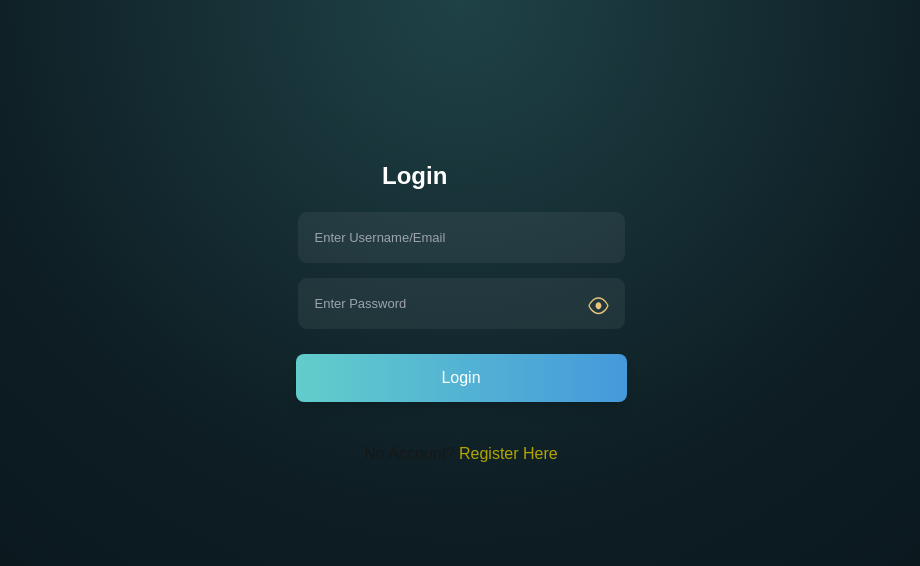
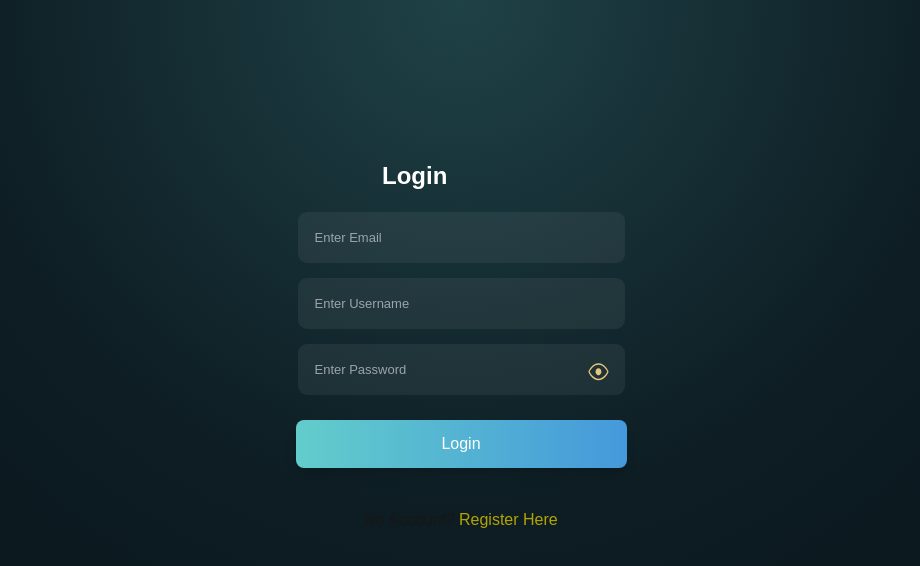
Before and after one commit to zabzuls/project-web-app, a Next.js app: page /login in a window 1280 px wide. Shown: the top 566 px of the page, without its empty margins (179-1099 px from the left). Built offline with nearby package versions, Linux system fonts and the light colour scheme.

Commit message:
[update] login

```diff
--- a/src/app/layout.tsx
+++ b/src/app/layout.tsx
@@ -14,7 +14,7 @@ const geistMono = localFont({
 });
 
 export const metadata: Metadata = {
-  title: "web-app zull",
+  title: "Zabzul Supratman",
   description: "Generated by create next app",
 };
 
--- a/src/components/LoginPage/LoginPage.tsx
+++ b/src/components/LoginPage/LoginPage.tsx
@@ -1,25 +1,49 @@
 "use client";
 import ButtonBack from "@/components/fragments/button/ButtonBack";
 import Link from "next/link";
-import { redirect } from "next/navigation";
 import { useState } from "react";
 
 export default function LoginPage() {
-  const [hiddenPassword, setHiddenPassword] = useState(true);
+  const [showPassword, setShowPassword] = useState(true);
+  const [email, setEmail] = useState("");
+  const [username, setUsername] = useState("");
+  const [password, setPassword] = useState("");
+
   const handleShowPassword = () => {
-    if (hiddenPassword == true) {
-      setHiddenPassword(false);
-    } else if (hiddenPassword == false) {
-      setHiddenPassword(true);
+    setShowPassword(!showPassword);
+  };
+
+  const handleSubmit = async (e: React.FormEvent<HTMLFormElement>) => {
+    e.preventDefault();
+    try {
+      const response = await fetch("https://techtest.youapp.ai/api/login", {
+        method: "POST",
+        headers: {
+          "Content-Type": "application/json",
+        },
+        body: JSON.stringify({
+          email: email,
+          username: username,
+          password: password,
+        }),
+      });
+
+      if (response.ok) {
+        const {token} = await response.json();
+        localStorage.setItem("authToken", token);
+        window.location.href = "/profile";
+      }
+    } catch (error) {
+      console.log("Error saat login" + error);
     }
   };
-  const handleSubmit = () => {
-    redirect('/profile')
-  }
 
   return (
     <>
-      <div className=" h-screen w-screen  bg-custom-gradient lg:items-center -z-10">
+      <form
+        onSubmit={handleSubmit}
+        className=" h-screen w-screen  bg-custom-gradient lg:items-center -z-10"
+      >
         <ButtonBack path="/" />
         <h1 className="text-white font-bold text-[24px] mt-[158px] absolute ml-[41px] md:ml-[82px] lg:ml-[561px]">
           Login
@@ -27,20 +51,34 @@ export default function LoginPage() {
         <div className="flex flex-col items-center">
           <input
             type="text"
+            name="email"
+            onChange={(e) => setEmail(e.target.value)}
             className="h-[51px] w-[327px] rounded-[9px] mt-[212px] bg-[#FFFFFF0F] bg-opacity-6 text-[13px] pl-[17px]"
-            placeholder="Enter Username/Email"
+            placeholder="Enter Email"
+            required
+          />
+          <input
+            type="text"
+            name="username"
+            onChange={(e) => setUsername(e.target.value)}
+            className="h-[51px] w-[327px] rounded-[9px] mt-[15px] bg-[#FFFFFF0F] bg-opacity-6 text-[13px] pl-[17px]"
+            placeholder="Enter Username"
+            required
           />
           <button className="relative">
             <input
-              type={hiddenPassword ? "text" : "password"}
+              type={showPassword ? "text" : "password"}
+              name="password"
+              onChange={(e) => setPassword(e.target.value)}
               className="mt-[15px] h-[51px] w-[327px] rounded-[9px] bg-[#FFFFFF0F] bg-opacity-6 text-[13px] pl-[17px] "
               placeholder="Enter Password"
+              required
             />
-            {hiddenPassword ? (
+            {showPassword ? (
               <>
-                {/* isEye */}
+                {/* EyeIcon */}
+                <div onClick={handleShowPassword}>
                   <svg
-                  onClick={handleShowPassword}
                     className="ml-[290px] top-[34px] absolute"
                     width="21"
                     height="18"
@@ -59,12 +97,13 @@ export default function LoginPage() {
                       fill="#E7C57D"
                     />
                   </svg>
+                </div>
               </>
             ) : (
               <>
-                {/* notEye */}
+                {/* EyeOffIcon */}
+                <div onClick={handleShowPassword}>
                   <svg
-                  onClick={handleShowPassword}
                     className="ml-[290px] top-[34px] absolute"
                     width="20"
                     height="17"
@@ -95,10 +134,14 @@ export default function LoginPage() {
                       </linearGradient>
                     </defs>
                   </svg>
+                </div>
               </>
             )}
           </button>
-          <button onClick={handleSubmit} className="w-[331px] h-[48px] mt-[25px] rounded-[8px] bg-gradient-to-r from-[#62CDCB] to-[#4599DB] text-white font-[16px]  shadow-lg">
+          <button
+            type="submit"
+            className="w-[331px] h-[48px] mt-[25px] rounded-[8px] bg-gradient-to-r from-[#62CDCB] to-[#4599DB] text-white font-[16px]  shadow-lg"
+          >
             Login
           </button>
           <span className="flex mt-[40px] space-x-1">
@@ -108,7 +151,7 @@ export default function LoginPage() {
             </Link>
           </span>
         </div>
-      </div>
+      </form>
     </>
   );
 }
```
Lines whose indentation alone changed are shown as unchanged.
